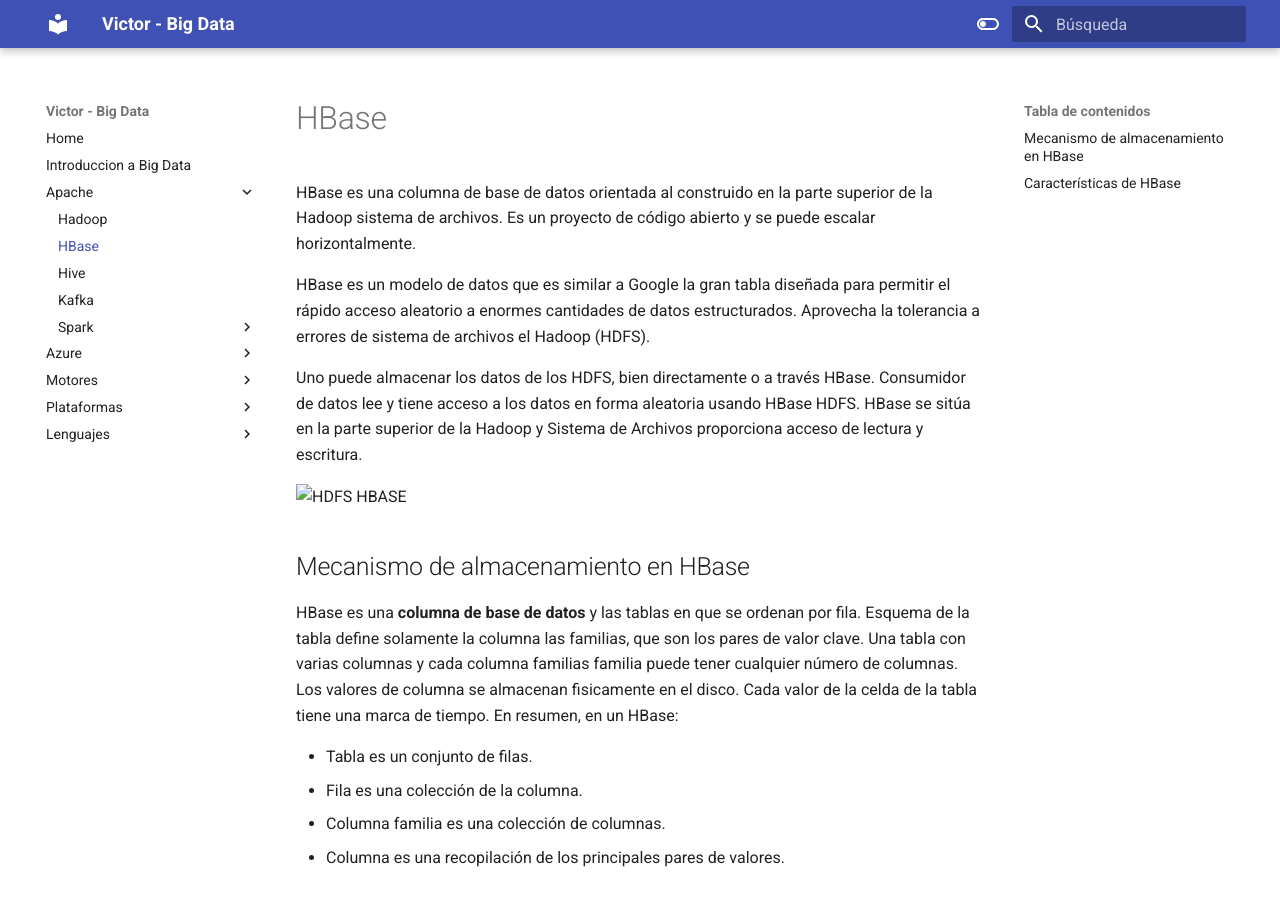
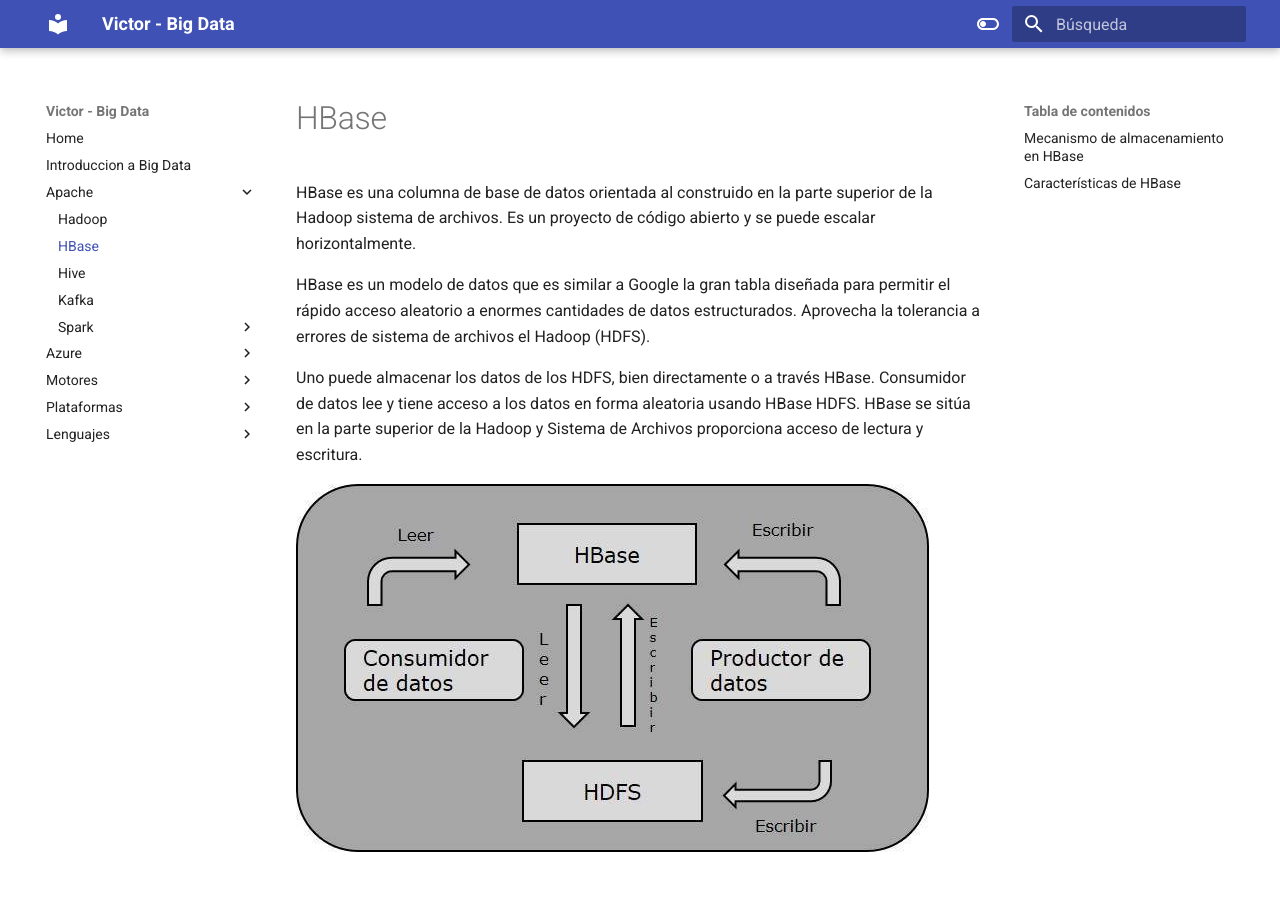
Before and after one commit to victoryil/BigData, an MkDocs documentation site: the page built from docs/apache/hbase/intro.md, in a window 1280 px wide and 900 px high. Built offline with MkDocs 1.6.1 and Material for MkDocs 9.7.7, drawn with Linux system fonts in a browser that asks for light colours.

Commit message:
Update intro.md

```diff
--- a/docs/apache/hbase/intro.md
+++ b/docs/apache/hbase/intro.md
@@ -6,7 +6,7 @@ HBase es un modelo de datos que es similar a Google la gran tabla diseñada para
 
 Uno puede almacenar los datos de los HDFS, bien directamente o a través HBase. Consumidor de datos lee y tiene acceso a los datos en forma aleatoria usando HBase HDFS. HBase se sitúa en la parte superior de la Hadoop y Sistema de Archivos proporciona acceso de lectura y escritura.
 
-![HDFS HBASE](assets\images\hbase_flow.jpg)
+![HDFS HBASE](../../assets/images/hbase_flow.jpg)
 
 ## Mecanismo de almacenamiento en HBase
 
```
